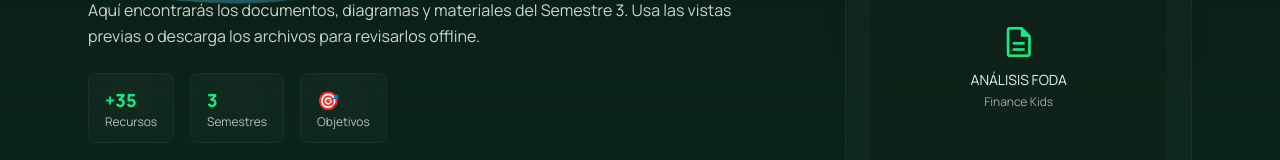
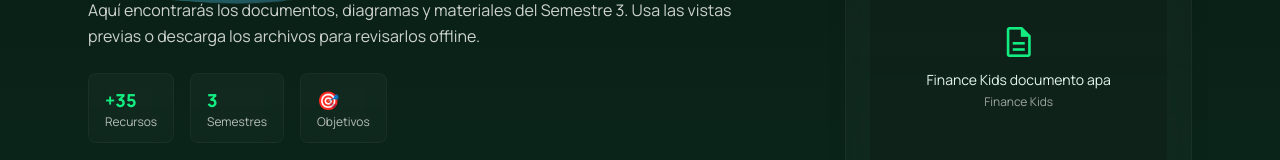
Before and after one commit to lfelipeep/Pagina-documentos-, a plain HTML site: page Finance kids/semestre3.html in a window 1280 px wide. Shown: the part 251-411 px from the top of the page. Drawn offline with nearby package versions, Linux system fonts and the light colour scheme.

```diff
--- a/Finance kids/semestre3.html
+++ b/Finance kids/semestre3.html
@@ -216,7 +216,7 @@
               <div class="doc-preview">
                 <div class="text-center p-4">
                   <span class="material-symbols-outlined text-4xl mb-2" style="color:var(--accent)">description</span>
-                  <div class="text-sm font-medium">ANÁLISIS FODA</div>
+                  <div class="text-sm font-medium">Finance Kids documento apa</div>
                   <div class="text-xs text-white/60 mt-1">Finance Kids</div>
                 </div>
               </div>
@@ -464,4 +464,5 @@
     }
   </script>
 </body>
+
 </html>
```
